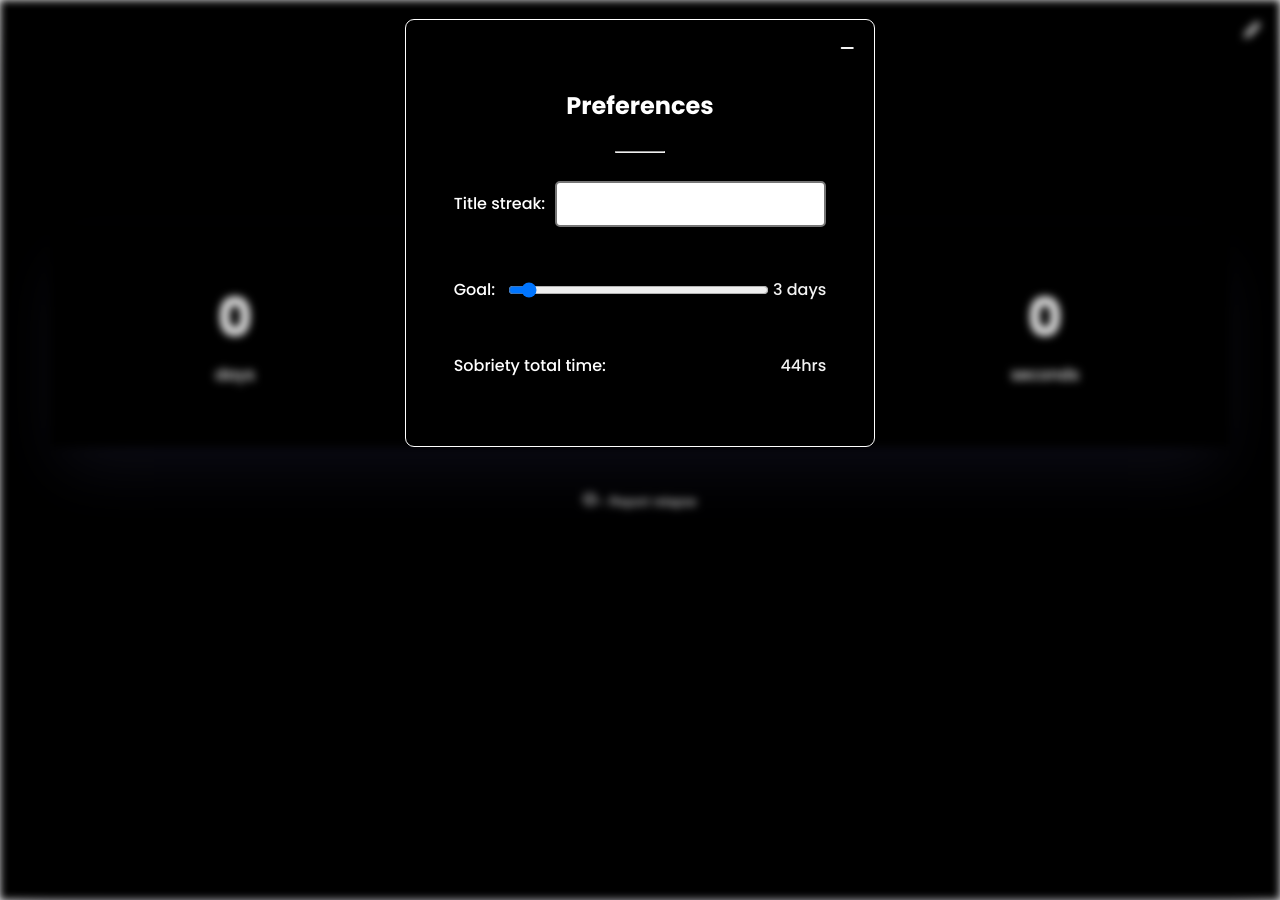
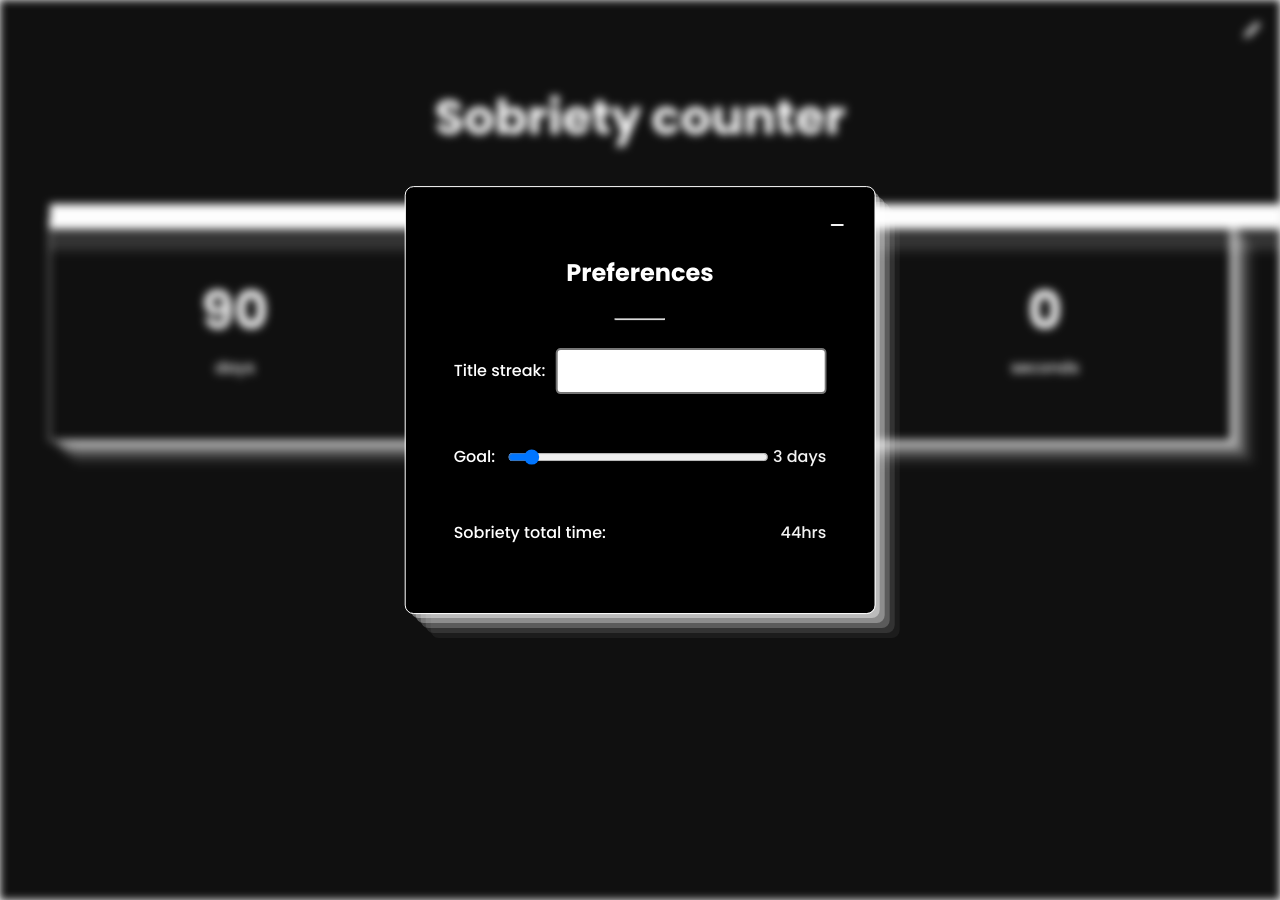
Before and after one commit to muricchristopher/sobriety_counter, a React (Create React App) app: page / in a window 1280 px wide. Both pictures are taken after a click on the element 1252 px from the left and 32 px from the top of the page. Built offline with nearby package versions, Linux system fonts and the light colour scheme.

Commit message:
Progress bar redesigned

```diff
--- a/src/App.css
+++ b/src/App.css
@@ -10,6 +10,13 @@ body {
   margin: 0;
   padding: 0;
   font-family: "Poppins", sans-serif;
+}
+
+@keyframes changeTheme {
+  to {
+    background-color: white;
+    color: black;
+  }
 }
 
 * {
@@ -31,8 +38,6 @@ body {
   background-color: black;
   min-width: 100px;
   padding: 50px;
-  box-shadow: rgba(50, 50, 93, 0.25) 0px 30px 60px -12px,
-    rgba(0, 0, 0, 0.3) 0px 18px 36px -18px;
   text-align: center;
   min-height: 900px;
 }
@@ -55,8 +60,10 @@ span {
   align-items: center;
   flex-wrap: wrap;
   /* gap: 20px; */
-  box-shadow: rgba(50, 50, 93, 0.25) 0px 30px 60px -12px,
-    rgba(0, 0, 0, 0.3) 0px 18px 36px -18px;
+  outline: 1px white solid;
+  box-shadow: rgba(255, 255, 255, 0.4) 5px 5px,
+    rgba(255, 255, 255, 0.3) 10px 10px, rgba(255, 255, 255, 0.2) 15px 15px,
+    rgba(255, 255, 255, 0.1) 20px 20px, rgba(255, 255, 255, 0.05) 25px 25px;
 }
 
 .big-text {
@@ -84,6 +91,7 @@ hr {
   .Countdown {
     height: 100vh;
     width: 100vw;
+    transition: 0.2s;
   }
 
   .Countdown h1 {
@@ -122,6 +130,9 @@ i {
 }
 
 .ConfigElement {
+  box-shadow: rgba(255, 255, 255, 0.4) 5px 5px,
+    rgba(255, 255, 255, 0.3) 10px 10px, rgba(255, 255, 255, 0.2) 15px 15px,
+    rgba(255, 255, 255, 0.1) 20px 20px, rgba(255, 255, 255, 0.05) 25px 25px;
   display: flex;
   padding: 3em;
   position: absolute;
@@ -129,10 +140,21 @@ i {
   top: 20px;
   background-color: black;
   color: white;
-  outline: 0.2px solid white;
+  outline: 0.05px solid white;
   border-radius: 8px;
   flex-direction: column;
   align-items: center;
+  position: fixed;
+  top: 50%;
+  left: 50%;
+  transform: translate(-50%, -50%);
+  transition: 0.2s;
+}
+
+.blur:hover {
+  cursor: pointer;
+  opacity: 0.93;
+  /* filter: blur(10px); */
 }
 
 .container {
@@ -172,4 +194,18 @@ input[type="range"] {
   position: absolute;
   top: 20px;
   right: 20px;
+  padding: 10px 10px;
 }
+
+.fa-solid:hover,
+.click:hover {
+  scale: 1.2;
+  color: gray;
+}
+
+.goal-counter {
+  box-shadow: rgba(250, 250, 250, 0.4) 0px 0px, rgba(250, 250, 250, 0.3) 0px 0px,
+    rgba(250, 250, 250, 0.2) 0px 0px, rgba(250, 250, 250, 0.1) 0px 20px,
+    rgba(250, 250, 250, 0.05) 0px 25px;
+  margin-bottom: -40px;
+}
--- a/src/components/ConfigElement.js
+++ b/src/components/ConfigElement.js
@@ -17,7 +17,11 @@ const ConfigElement = ({
 
       <h2>Preferences</h2>
       <hr></hr>
-      <form>
+      <form
+        onSubmit={(e) => {
+          e.preventDefault();
+        }}
+      >
         <div className="configInput">
           <label>Title streak: </label>
           <input
@@ -30,7 +34,7 @@ const ConfigElement = ({
           <label>Goal: </label>
           <input
             type="range"
-            min={countdownTimer.days + 3}
+            // min={countdownTimer.days + 3}
             max="240"
             value={goal}
             onChange={({ target }) => setGoal(parseInt(target.value))}
--- a/src/components/Countdown.js
+++ b/src/components/Countdown.js
@@ -24,21 +24,20 @@ function Countdown() {
     setTempo(new Date().getTime());
   }
 
-  const teste = "4px";
-
   React.useEffect(() => {
     if (intervalo) {
       const interval = setInterval(() => {
         setCountdownTimer(Timer(tempo));
       }, 1000);
+
       return () => clearInterval(interval);
     } else {
-      setCountdownTimer({ days: 0, hours: 0, minutes: 0, seconds: 0 });
+      setCountdownTimer({ days: 90, hours: 0, minutes: 0, seconds: 0 });
     }
   }, [intervalo, tempo]);
 
   return (
-    <div className="container">
+    <>
       {configElement && (
         <ConfigElement
           countdownTimer={countdownTimer}
@@ -51,7 +50,10 @@ function Countdown() {
         ></ConfigElement>
       )}
 
-      <div className={!configElement ? "Countdown" : "Countdown blur"}>
+      <div
+        className={!configElement ? "Countdown" : "Countdown blur"}
+        onClick={(e) => configElement && setConfigElement(!configElement)}
+      >
         {habitName ? <h1>{habitName}</h1> : <h1>Sobriety counter</h1>}
         <div>
           <span
@@ -62,13 +64,6 @@ function Countdown() {
           </span>
         </div>
         <hr />
-        <div className="countdown-container">
-          <TimerElement type="days" countdownTimer={countdownTimer} />
-          <TimerElement type="hours" countdownTimer={countdownTimer} />
-          <TimerElement type="minutes" countdownTimer={countdownTimer} />
-          <TimerElement type="seconds" countdownTimer={countdownTimer} />
-        </div>
-
         <div
           style={{
             backgroundColor: "white",
@@ -77,6 +72,12 @@ function Countdown() {
           className="goal-counter"
         >
           {((countdownTimer.days * 100) / goal).toFixed(0) + "%"}
+        </div>
+        <div className="countdown-container">
+          <TimerElement type="days" countdownTimer={countdownTimer} />
+          <TimerElement type="hours" countdownTimer={countdownTimer} />
+          <TimerElement type="minutes" countdownTimer={countdownTimer} />
+          <TimerElement type="seconds" countdownTimer={countdownTimer} />
         </div>
 
         <button
@@ -89,13 +90,13 @@ function Countdown() {
             marginTop: "20px",
           }}
         >
-          <span>
-            <i className="fa-solid fa-power-off"></i>
+          <span className="click">
+            <i className="fa-solid fa-power-off "></i>
             -- Report relapse
           </span>
         </button>
       </div>
-    </div>
+    </>
   );
 }
 
```
